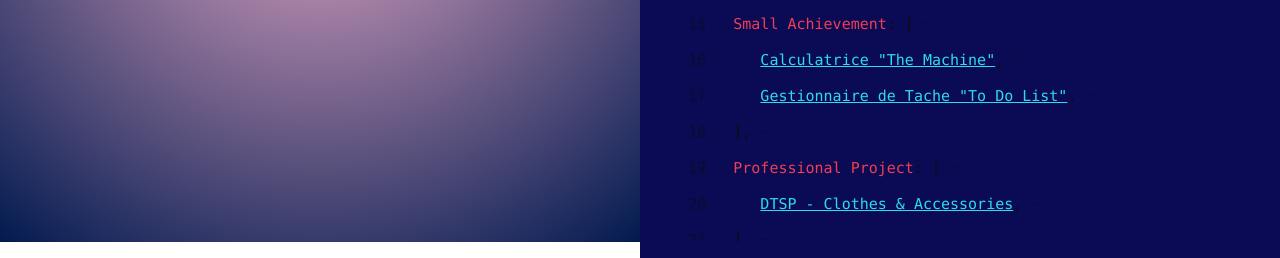
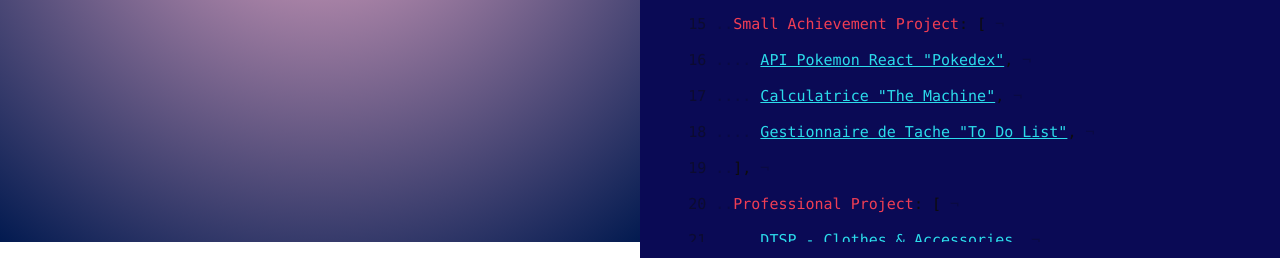
Before and after one commit to habibouomar/habibouomar.github.io, a plain HTML site: page index.html in a window 1280 px wide. Shown: the part 558-816 px from the top of the page. Drawn offline with nearby package versions, Linux system fonts and the light colour scheme.

Commit message:
update link

```diff
--- a/index.html
+++ b/index.html
@@ -21,7 +21,7 @@
                     <h1></h1>
                     <div class="logo-link">
 
-                        <a href="" target="_blank"> <i class="fas fa-layer-group"></i></a>
+                        <a href="https://docdro.id/acZSCkL" target="_blank"> <i class="fas fa-layer-group"></i></a>
                         <a href="https://www.linkedin.com/in/omarhabibou/" target="_blank"><i class="fab fa-connectdevelop"></i></a>
                         <a href="https://github.com/habibouomar" target="_blank"><i class="fab fa-github"></i></a>
 
@@ -81,15 +81,19 @@
 
     <span class="code-line">
     <span class="code-space">..</span>
-    <span class="code-key">Small Achievement</span>: [<span class="code-hidden"></span><span class="code-hidden"></span></span>
+    <span class="code-key">Small Achievement Project</span>: [<span class="code-hidden"></span><span class="code-hidden"></span></span>
 
     <span class="code-line">
     <span class="code-space">....</span>
-    <span> <a href="./Calculatrice Rick & Morty/Calculatrice.html" class="code-link" target="_blank">Calculatrice "The Machine"</a></span>,</span>
+    <span> <a href="https://habibouomar.github.io/pokedex/" class="code-link" target="_blank">API Pokemon React "Pokedex"</a></span>,</span>
 
     <span class="code-line">
     <span class="code-space">....</span>
-    <span> <a href="./Gestionnaire de Tache/todolist.html" class="code-link" target="_blank">Gestionnaire de Tache "To Do List"</a></span>,</span>
+    <span> <a href="https://habibouomar.github.io/calculator/" class="code-link" target="_blank">Calculatrice "The Machine"</a></span>,</span>
+
+    <span class="code-line">
+    <span class="code-space">....</span>
+    <span> <a href="https://habibouomar.github.io/todolist/" class="code-link" target="_blank">Gestionnaire de Tache "To Do List"</a></span>,</span>
 
     <span class="code-line">
     <span class="code-space">..</span>],<span class="code-hidden"></span><span class="code-hidden"></span></span>
@@ -129,7 +133,7 @@
     <span class="code-key">Links</span>: {<span class="code-hidden"></span><span class="code-hidden"></span></span>
 
     <span class="code-line">
-    <span class="code-space">....</span>"<span class="code-key-alt">Curriculum vitæ</span>":<span> <a href="" class="code-link" target="">omarhabibou.pdf</a></span>,</span>
+    <span class="code-space">....</span>"<span class="code-key-alt">Curriculum vitæ</span>":<span> <a href="https://docdro.id/acZSCkL" class="code-link" target="">omarhabibou.pdf</a></span>,</span>
 
     <span class="code-line">
     <span class="code-space">....</span>"<span class="code-key-alt">Github</span>":<span> <a href="https://github.com/habibouomar" class="code-link" target="_blank">github/habibouomar</a></span>,</span>
```
